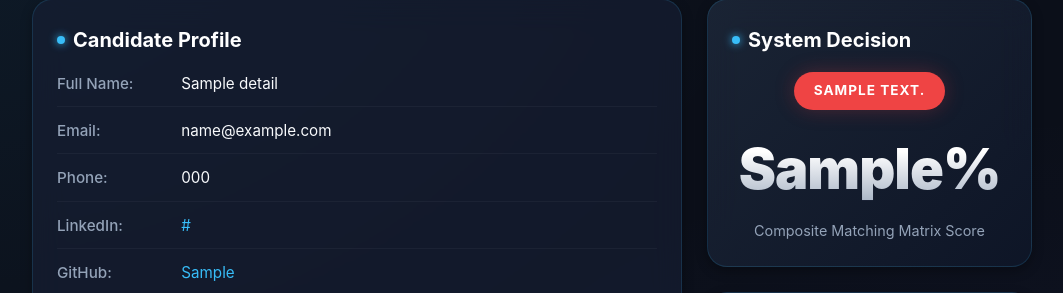
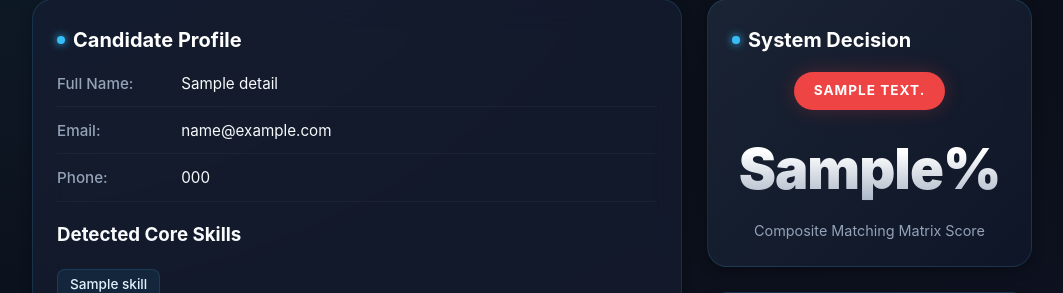
Before and after one commit to mithrarg/mithra, a Flask app: template templates/results.html in a window 1280 px wide. Shown: the part 164-457 px from the top of the page, without its empty margins (108-1171 px from the left). Run offline with Flask 3, Linux system fonts and the light colour scheme; the template is opened without the code that fills it: most values are stand-ins (such as "Sample title", 1, 10 or a date in 2020).

Commit message:
Remove LinkedIn and GitHub sections from results
Removed LinkedIn and GitHub profile sections from candidate profile.

```diff
--- a/templates/results.html
+++ b/templates/results.html
@@ -293,20 +293,6 @@
                 <p><strong>Full Name:</strong> {{ details['Name'] }}</p>
                 <p><strong>Email:</strong> {{ details['Email'] }}</p>
                 <p><strong>Phone:</strong> {{ details['Phone'] }}</p>
-                <p><strong>LinkedIn:</strong>
-                    {% if details['LinkedIn'] != 'Not Found' %}
-                        <a href="{{ details['LinkedIn'] }}" target="_blank">{{ details['LinkedIn'] }}</a>
-                    {% else %}
-                        Not Found
-                    {% endif %}
-                </p>
-                <p><strong>GitHub:</strong>
-                    {% if details['GitHub'] != 'Not Found' %}
-                        <a href="{{ details['GitHub'] }}" target="_blank">{{ details['GitHub'] }}</a>
-                    {% else %}
-                        Not Found
-                    {% endif %}
-                </p>
 
                 <h3>Detected Core Skills</h3>
                 <div class="skills-container">
```
